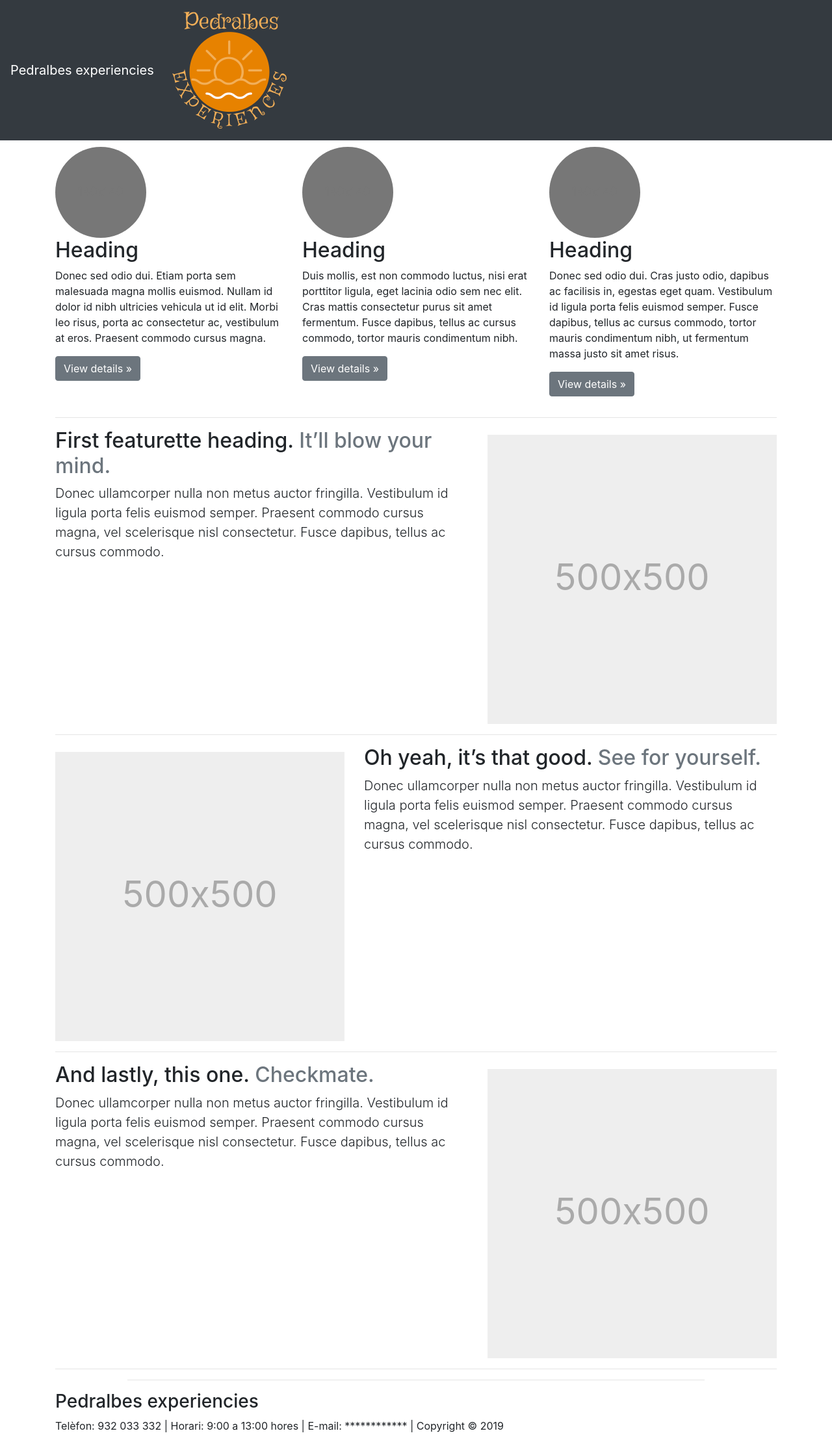
After one commit to Mariogg1/Viatges, a PHP site: page /recarga.php in a window 1280 px wide. The commit adds this page. Shown: the whole page at 65% size. Run offline with PHP 8.4, Linux system fonts and the light colour scheme; some libraries are stand-ins or nearby versions.

Commit message:
index.php i recarga.php

```diff
--- /dev/null
+++ b/recarga.php
@@ -0,0 +1,104 @@
+<!DOCTYPE html>
+  <html lang="en">
+    <head>
+      <meta charset="utf-8">
+      <meta name="viewport" content="width=device-width, initial-scale=1, shrink-to-fit=no">
+      <meta name="description" content="">
+      <meta name="author" content="Mark Otto, Jacob Thornton, and Bootstrap contributors">
+      <meta name="generator" content="Jekyll v3.8.6">
+      <title>Usuari registrat</title>
+      <link rel="canonical" href="https://getbootstrap.com/docs/4.4/examples/carousel/">
+      <link rel="stylesheet" type="text/css" href="css/bootstrap.min.css">
+      <link rel="stylesheet" type="text/css" href="css/style.css">
+      <!-- Bootstrap core CSS -->
+      <link href="/docs/4.4/dist/css/bootstrap.min.css" rel="stylesheet" integrity="sha384-Vkoo8x4CGsO3+Hhxv8T/Q5PaXtkKtu6ug5TOeNV6gBiFeWPGFN9MuhOf23Q9Ifjh" crossorigin="anonymous">
+      <!-- Favicons -->
+      <link rel="apple-touch-icon" href="/docs/4.4/assets/img/favicons/apple-touch-icon.png" sizes="180x180">
+      <link rel="icon" href="/docs/4.4/assets/img/favicons/favicon-32x32.png" sizes="32x32" type="image/png">
+      <link rel="icon" href="/docs/4.4/assets/img/favicons/favicon-16x16.png" sizes="16x16" type="image/png">
+      <link rel="manifest" href="/docs/4.4/assets/img/favicons/manifest.json">
+      <link rel="mask-icon" href="/docs/4.4/assets/img/favicons/safari-pinned-tab.svg" color="#563d7c">
+      <link rel="icon" href="/docs/4.4/assets/img/favicons/favicon.ico">
+      <meta name="msapplication-config" content="/docs/4.4/assets/img/favicons/browserconfig.xml">
+      <meta name="theme-color" content="#563d7c">
+      <!-- Custom styles for this template -->
+      <link href="carousel.css" rel="stylesheet">
+    </head>
+    <body>
+      <?php
+        $cont = file_get_contents("header.php");
+        echo $cont;
+      ?>
+      <main role="main">
+      <!-- Marketing messaging and featurettes
+      ================================================== -->
+      <!-- Wrap the rest of the page in another container to center all the content. -->
+      <div class="container marketing">
+      <!-- Three columns of text below the carousel -->
+      <div class="row">
+        <div class="col-lg-4">
+          <svg class="bd-placeholder-img rounded-circle" width="140" height="140" xmlns="http://www.w3.org/2000/svg" preserveAspectRatio="xMidYMid slice" focusable="false" role="img" aria-label="Placeholder: 140x140"><title>Placeholder</title><rect width="100%" height="100%" fill="#777"></rect><text x="50%" y="50%" fill="#777" dy=".3em">140x140</text></svg>
+            <h2>Heading</h2>
+            <p>Donec sed odio dui. Etiam porta sem malesuada magna mollis euismod. Nullam id dolor id nibh ultricies vehicula ut id elit. Morbi leo risus, porta ac consectetur ac, vestibulum at eros. Praesent commodo cursus magna.</p>
+            <p><a class="btn btn-secondary" href="#" role="button">View details »</a></p>
+          </div>
+      <!-- /.col-lg-4 -->
+          <div class="col-lg-4">
+            <svg class="bd-placeholder-img rounded-circle" width="140" height="140" xmlns="http://www.w3.org/2000/svg" preserveAspectRatio="xMidYMid slice" focusable="false" role="img" aria-label="Placeholder: 140x140"><title>Placeholder</title><rect width="100%" height="100%" fill="#777"></rect><text x="50%" y="50%" fill="#777" dy=".3em">140x140</text></svg>
+            <h2>Heading</h2>
+            <p>Duis mollis, est non commodo luctus, nisi erat porttitor ligula, eget lacinia odio sem nec elit. Cras mattis consectetur purus sit amet fermentum. Fusce dapibus, tellus ac cursus commodo, tortor mauris condimentum nibh.</p>
+            <p><a class="btn btn-secondary" href="#" role="button">View details »</a></p>
+          </div><!-- /.col-lg-4 -->
+          <div class="col-lg-4">
+            <svg class="bd-placeholder-img rounded-circle" width="140" height="140" xmlns="http://www.w3.org/2000/svg" preserveAspectRatio="xMidYMid slice" focusable="false" role="img" aria-label="Placeholder: 140x140"><title>Placeholder</title><rect width="100%" height="100%" fill="#777"></rect><text x="50%" y="50%" fill="#777" dy=".3em">140x140</text></svg>
+            <h2>Heading</h2>
+            <p>Donec sed odio dui. Cras justo odio, dapibus ac facilisis in, egestas eget quam. Vestibulum id ligula porta felis euismod semper. Fusce dapibus, tellus ac cursus commodo, tortor mauris condimentum nibh, ut fermentum massa justo sit amet risus.</p>
+            <p><a class="btn btn-secondary" href="#" role="button">View details »</a></p>
+          </div>
+        <!-- /.col-lg-4 -->
+        </div><!-- /.row -->
+        <div class="wrapper fadeInDown">
+          <div id="formContent">
+        <!-- START THE FEATURETTES -->
+            <hr class="featurette-divider">
+            <div class="row featurette">
+              <div class="col-md-7">
+                <h2 class="featurette-heading">First featurette heading. <span class="text-muted">It’ll blow your mind.</span></h2>
+                <p class="lead">Donec ullamcorper nulla non metus auctor fringilla. Vestibulum id ligula porta felis euismod semper. Praesent commodo cursus magna, vel scelerisque nisl consectetur. Fusce dapibus, tellus ac cursus commodo.</p>
+              </div>
+              <div class="col-md-5">
+                <svg class="bd-placeholder-img bd-placeholder-img-lg featurette-image img-fluid mx-auto" width="500" height="500" xmlns="http://www.w3.org/2000/svg" preserveAspectRatio="xMidYMid slice" focusable="false" role="img" aria-label="Placeholder: 500x500"><title>Placeholder</title><rect width="100%" height="100%" fill="#eee"></rect><text x="50%" y="50%" fill="#aaa" dy=".3em">500x500</text></svg>
+              </div>
+            </div>
+            <hr class="featurette-divider">
+            <div class="row featurette">
+              <div class="col-md-7 order-md-2">
+                <h2 class="featurette-heading">Oh yeah, it’s that good. <span class="text-muted">See for yourself.</span></h2>
+                <p class="lead">Donec ullamcorper nulla non metus auctor fringilla. Vestibulum id ligula porta felis euismod semper. Praesent commodo cursus magna, vel scelerisque nisl consectetur. Fusce dapibus, tellus ac cursus commodo.</p>
+              </div>
+              <div class="col-md-5 order-md-1">
+                <svg class="bd-placeholder-img bd-placeholder-img-lg featurette-image img-fluid mx-auto" width="500" height="500" xmlns="http://www.w3.org/2000/svg" preserveAspectRatio="xMidYMid slice" focusable="false" role="img" aria-label="Placeholder: 500x500"><title>Placeholder</title><rect width="100%" height="100%" fill="#eee"></rect><text x="50%" y="50%" fill="#aaa" dy=".3em">500x500</text></svg>
+              </div>
+            </div>
+            <hr class="featurette-divider">
+            <div class="row featurette">
+              <div class="col-md-7">
+                <h2 class="featurette-heading">And lastly, this one. <span class="text-muted">Checkmate.</span></h2>
+                  <p class="lead">Donec ullamcorper nulla non metus auctor fringilla. Vestibulum id ligula porta felis euismod semper. Praesent commodo cursus magna, vel scelerisque nisl consectetur. Fusce dapibus, tellus ac cursus commodo.</p>
+              </div>
+              <div class="col-md-5">
+                <svg class="bd-placeholder-img bd-placeholder-img-lg featurette-image img-fluid mx-auto" width="500" height="500" xmlns="http://www.w3.org/2000/svg" preserveAspectRatio="xMidYMid slice" focusable="false" role="img" aria-label="Placeholder: 500x500"><title>Placeholder</title><rect width="100%" height="100%" fill="#eee"></rect><text x="50%" y="50%" fill="#aaa" dy=".3em">500x500</text></svg>
+              </div>
+            </div>
+            <hr class="featurette-divider">
+            <!-- /END THE FEATURETTES -->
+            <!-- FOOTER -->
+            <?php
+              $cont = file_get_contents("footer.php");
+              echo $cont;
+            ?>
+    </main>
+    <script src="https://code.jquery.com/jquery-3.4.1.slim.min.js" integrity="sha384-J6qa4849blE2+poT4WnyKhv5vZF5SrPo0iEjwBvKU7imGFAV0wwj1yYfoRSJoZ+n" crossorigin="anonymous"></script>
+    <script>window.jQuery || document.write('<script src="/docs/4.4/assets/js/vendor/jquery.slim.min.js"><\/script>')</script><script src="/docs/4.4/dist/js/bootstrap.bundle.min.js" integrity="sha384-6khuMg9gaYr5AxOqhkVIODVIvm9ynTT5J4V1cfthmT+emCG6yVmEZsRHdxlotUnm" crossorigin="anonymous"></script>
+  </body>
+</html>
```
Also changed, not shown: Footer/footer.html (deleted, +0 -9 lines), header/header.html (deleted, +0 -9 lines), index.php (+9 -53 lines).
